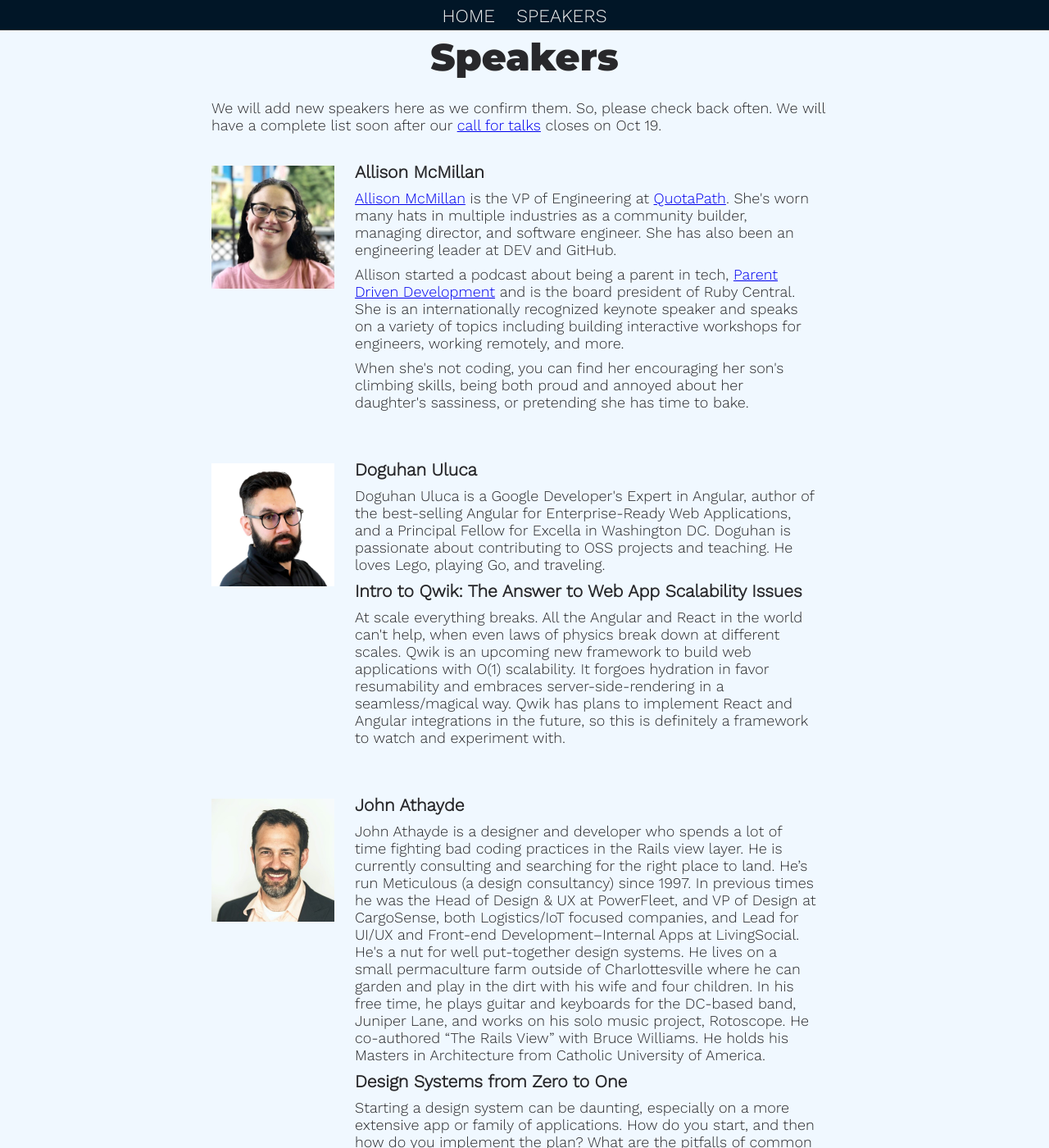
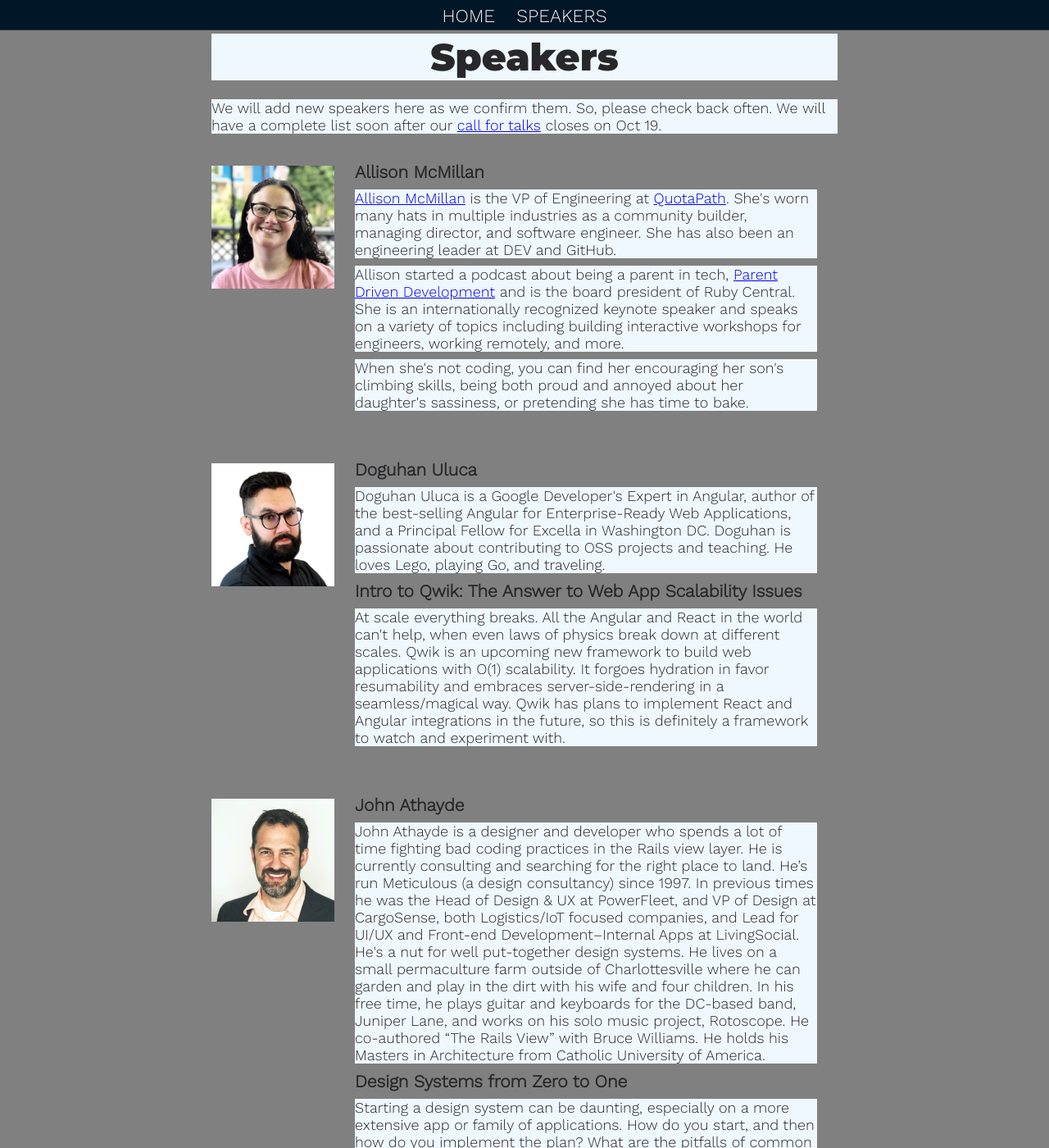
Before and after one commit to gothamgo/frontrunnersconf.github.io, a Jekyll site: the page built from speakers.html, in a window 1280 px wide and 1400 px high. Shown: the whole window at 82% size. Built offline with Jekyll 4.4.1, drawn with Linux system fonts in a browser that asks for light colours.

Commit message:
Update frontrunners.css

```diff
--- a/stylesheets/frontrunners.css
+++ b/stylesheets/frontrunners.css
@@ -5,7 +5,7 @@
         font-family: 'Work Sans', sans-serif;
       }
       body {
-        background: AliceBlue;
+        background: Grey;
         font-size: 18px;
       }
       h1 {
@@ -37,7 +37,6 @@
         background-color: AliceBlue;
       }
       div.content {
-        background-color: AliceBlue;
         padding: 1em;
         margin: 0 auto;
         max-width: 800px;
```
